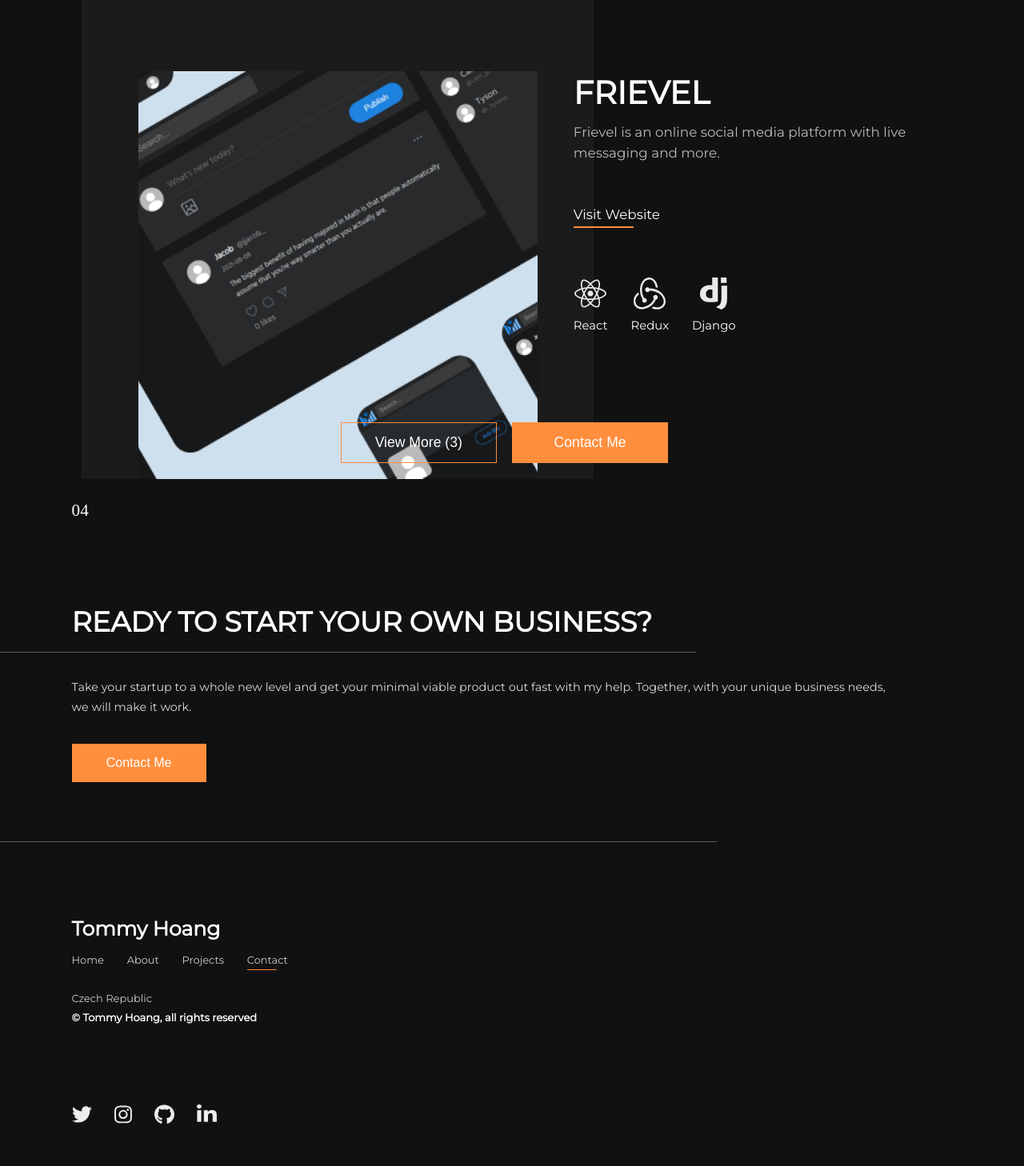
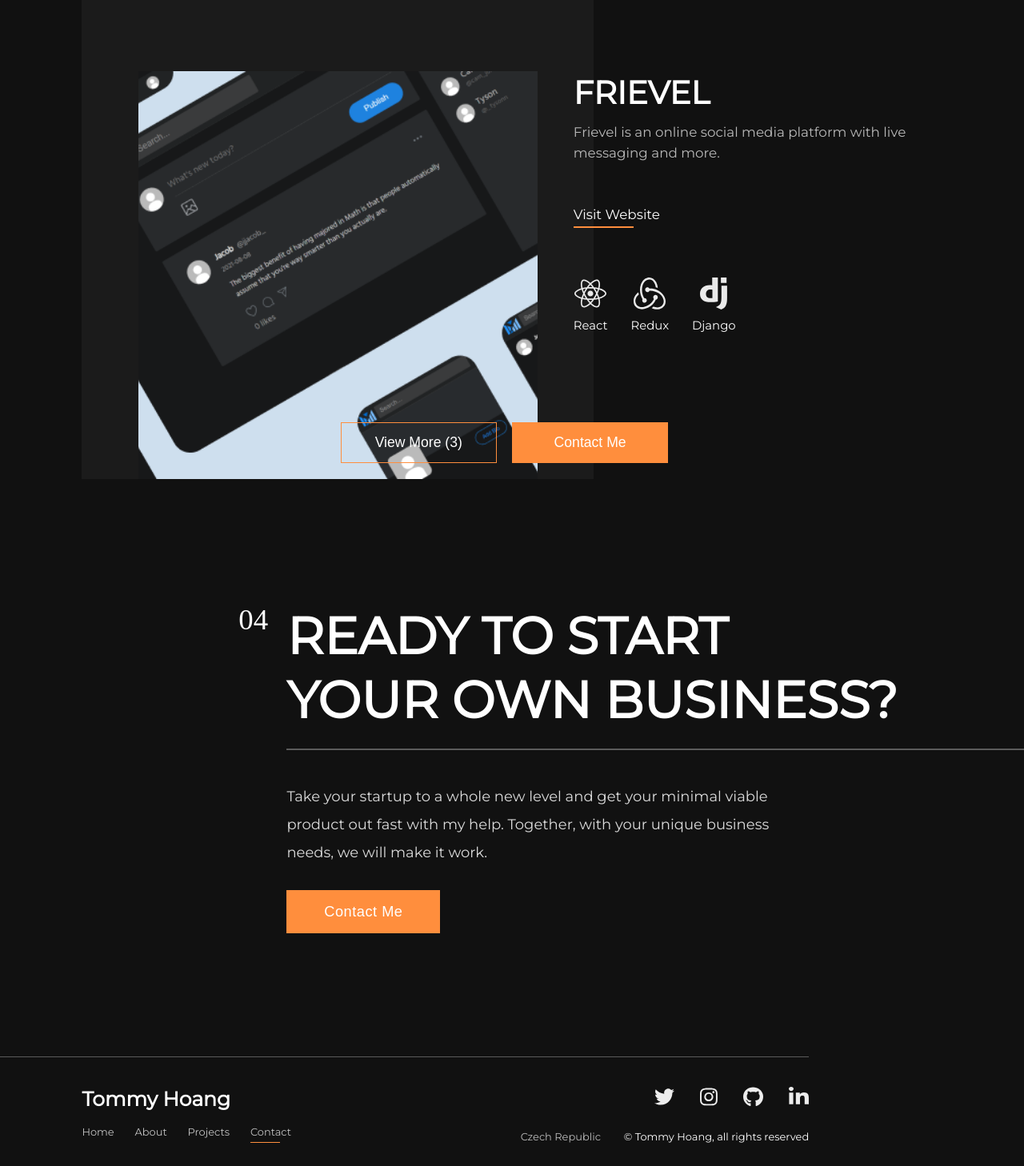
Before and after one commit to tommyyh/Portfolio, a Django app: page / in a window 1280 px wide. Shown: the part 3205-4663 px from the top of the page at 80% size. Before the commit the page ends 4610 px from the top, so only its background shows below. Run offline with Django 3.2, Linux system fonts and the light colour scheme; some web fonts are replaced.

Commit message:
Added full home page for desktop

```diff
--- a/home/templates/home/contact.html
+++ b/home/templates/home/contact.html
@@ -1,4 +1,4 @@
-<h2>READY TO START YOUR OWN BUSINESS?</h2>
+<h2><span>READY TO START</span> <span>YOUR OWN BUSINESS?</span></h2>
 <p>
   Take your startup to a whole new level and get your minimal viable product out
   fast with my help. Together, with your unique business needs, we will make it
--- a/home/templates/home/footer.html
+++ b/home/templates/home/footer.html
@@ -7,6 +7,7 @@
     <li><a href="/contact">Contact</a></li>
   </ul>
 </div>
+<span>
   <div class="footer__mid">
     <h4>Czech Republic</h4>
     <h3>&copy; Tommy Hoang, all rights reserved</h3>
@@ -79,3 +80,8 @@
       </svg>
     </a>
   </div>
+  <div class="footer__mid_d">
+    <h4>Czech Republic</h4>
+    <h3>&copy; Tommy Hoang, all rights reserved</h3>
+  </div>
+</span>
--- a/static/css/all/footer.css
+++ b/static/css/all/footer.css
@@ -79,3 +79,114 @@
 .footer__bot a:first-child {
   margin-left: 0;
 }
+
+.footer__mid_d {
+  display: none;
+}
+
+@media all and (min-width: 1025px) {
+  .footer {
+    display: flex;
+    justify-content: space-between;
+    width: 79%;
+    padding: 12rem 0% 1.8rem 8%;
+  }
+
+  .footer__top h2 {
+    font-size: 1.56rem;
+  }
+
+  .footer__top h2::before {
+    content: '';
+    position: absolute;
+    background: #5b5b5b;
+    height: 1px;
+    width: 79%;
+    margin-top: -3%;
+    left: 0;
+  }
+
+  .footer__top ul {
+    display: flex;
+    list-style-type: none;
+    margin-top: 7%;
+  }
+
+  .footer__top li {
+    font-size: 0.81rem;
+    margin-left: 1.62rem;
+    cursor: pointer;
+  }
+
+  .footer__top li:hover > a {
+    color: #fff;
+  }
+
+  .footer__top a {
+    color: #c2c2c2;
+    text-decoration: none;
+    transition: ease 300ms;
+  }
+
+  .footer__top li:first-child {
+    margin-left: initial;
+  }
+
+  .footer__top li:last-child {
+    position: relative;
+  }
+
+  .footer__top li:last-child::after {
+    content: '';
+    position: absolute;
+    height: 1px;
+    background: var(--accent-color);
+    width: 2.3rem;
+    bottom: -32%;
+    left: 0;
+  }
+
+  .footer__mid {
+    display: none;
+  }
+
+  .footer__mid_d {
+    display: flex;
+    justify-content: flex-end;
+    margin-top: 7%;
+  }
+
+  .footer__mid_d h4 {
+    font-size: 0.81rem;
+    color: #bbbbbb;
+    font-weight: 100;
+    margin-right: 1.8rem;
+  }
+
+  .footer__mid_d h3 {
+    font-size: 0.81rem;
+    color: #fff;
+    margin-top: 0rem;
+    font-weight: 500;
+  }
+
+  .footer__bot {
+    display: flex;
+    justify-content: flex-end;
+    margin-top: 0rem;
+  }
+
+  .footer__bot a {
+    margin-left: 2rem;
+    text-decoration: none;
+    transition: ease 300ms;
+  }
+
+  .footer__bot a:hover {
+    opacity: 70%;
+  }
+
+  .footer__bot a:first-child {
+    margin-left: 0;
+  }
+}
--- a/static/css/home/contact.css
+++ b/static/css/home/contact.css
@@ -44,3 +44,63 @@
   color: #fff;
   border: none;
 }
+
+@media all and (min-width: 1025px) {
+  .contact_prompt {
+    padding: 11rem 7% 0 28%;
+  }
+
+  .contact_prompt h2 {
+    font-size: 4rem;
+    line-height: 5rem;
+  }
+
+  .contact_prompt h2 span {
+    display: block;
+  }
+
+  .contact_prompt h2::before {
+    content: '04';
+    font-family: var(--font-family2);
+    position: absolute;
+    font-weight: 100;
+    font-size: 2.3rem;
+    margin-top: -1.62%;
+    margin-left: -4.7%;
+  }
+
+  .contact_prompt h2::after {
+    content: '';
+    position: absolute;
+    width: 72%;
+    height: 1.13px;
+    background: #5b5b5b;
+    left: initial;
+    right: 0;
+    margin-top: 1.65%;
+  }
+
+  .contact_prompt p {
+    font-size: 1.125rem;
+    color: #dbdbdb;
+    line-height: 2.18rem;
+    margin-right: 20%;
+    margin-top: 4rem;
+  }
+
+  .contact_prompt button {
+    height: 3.4rem;
+    width: 12rem;
+    background: var(--accent-color);
+    font-size: 1.14rem;
+    font-weight: 500;
+    margin-top: 1.8rem;
+    letter-spacing: 0.5px;
+    color: #fff;
+    border: none;
+  }
+
+  .contact_prompt button:hover {
+    background: #ff7817;
+  }
+}
```
Lines whose indentation alone changed are shown as unchanged.
